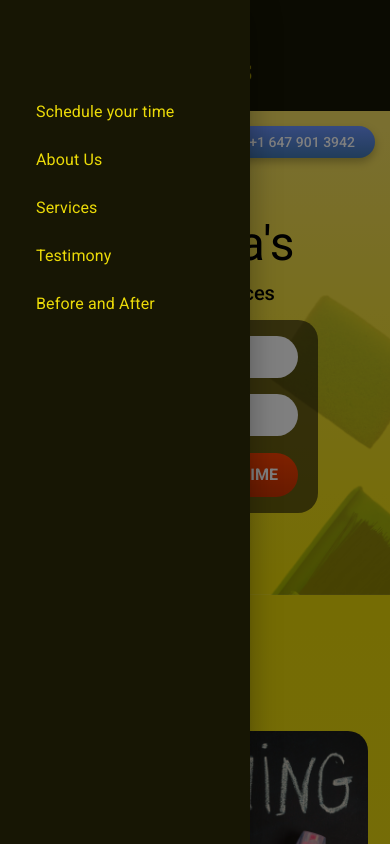
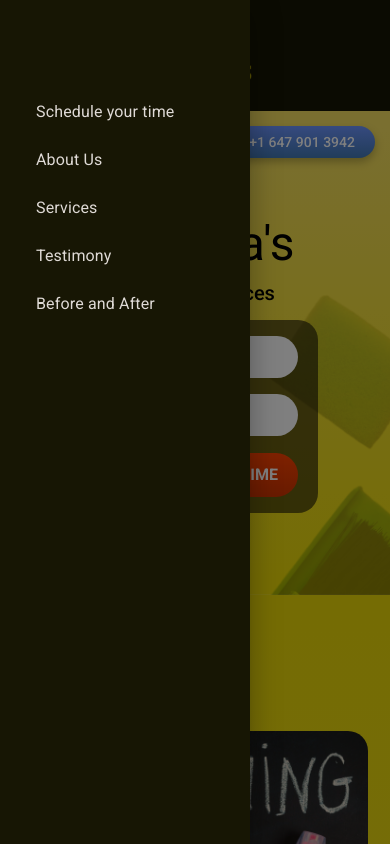
Before and after one commit to chrisporpino/janaina-cleaning-houses, a React (Create React App) app: page / in a window 390 px wide. Both pictures are taken after a click on the button "menu". Shown: the top 844 px of the page. Built offline with nearby package versions, Linux system fonts and the light colour scheme.

Commit message:
menu lateral finalizado, links funcionando

```diff
--- a/src/components/TemporaryDrawer/ListItemComponent.js
+++ b/src/components/TemporaryDrawer/ListItemComponent.js
@@ -1,7 +1,6 @@
 import React from "react";
 import styled from "styled-components";
 
-import List from "@material-ui/core/List";
 import ListItem from "@material-ui/core/ListItem";
 import ListItemText from "@material-ui/core/ListItemText";
 
@@ -11,11 +10,9 @@ const NavbarContainer = styled.nav`
 
 function ListItemComponent(props) {
   <NavbarContainer>
-    {/* <List> */}
     <ListItem button text={props.key}>
       <ListItemText text={props.primary} />
     </ListItem>
-    {/* </List> */}
   </NavbarContainer>;
 }
 
--- a/src/components/TemporaryDrawer/index.js
+++ b/src/components/TemporaryDrawer/index.js
@@ -9,7 +9,7 @@ import ListItemText from "@material-ui/core/ListItemText";
 import IconButton from "@material-ui/core/IconButton";
 import MenuIcon from "@material-ui/icons/Menu";
 import styled from "styled-components";
-import ListItemComponent from "./ListItemComponent";
+import { Clickable } from "../../containers/Header";
 
 const MainContainer = styled.div`
   display: none;
@@ -35,20 +35,8 @@ const useStyles = makeStyles({
   fullList: {
     width: "auto",
     paddingTop: 0,
-
   },
 });
-
-
-const SideMenu = styled.div`
-  width: 100%;
-  height: 100vh;
-  /* background-color: #171604; */
-  color: #EBDA08;
-  padding: 80px 20px 0 20px;
-
-  margin: 0;
-`
 
 export default function TemporaryDrawer() {
   const classes = useStyles();
@@ -67,6 +55,14 @@ export default function TemporaryDrawer() {
     setState({ ...state, [anchor]: open });
   };
 
+  const menuItems = [
+    { text: "Schedule your time", idSection: "#home" },
+    { text: "About Us", idSection: "#about-us" },
+    { text: "Services", idSection: "#services" },
+    { text: "Testimony", idSection: "#testimonials" },
+    { text: "Before and After", idSection: "#portfolio" },
+  ];
+
   const list = (anchor) => (
     <div
       className={clsx(classes.list, {
@@ -77,21 +73,13 @@ export default function TemporaryDrawer() {
       onKeyDown={toggleDrawer(anchor, false)}
     >
       <List>
-        {/* <SideMenu> */}
-          {[
-            "Schedule your time",
-            "About Us",
-            "Services",
-            "Testimony",
-            "Before and After",
-          ].map((text, index) => (
-            <ListItem button key={text}>
-              <ListItemText primary={text} />
-            </ListItem>
-
-            // <ListItemComponent key={text} primary={text} />
-          ))}
-        {/* </SideMenu> */}
+        {menuItems.map((item, index) => (
+          <ListItem button key={index}>
+            <Clickable href={item.idSection}>
+              <ListItemText primary={item.text} />
+            </Clickable>
+          </ListItem>
+        ))}
       </List>
     </div>
   );
--- a/src/containers/AboutUsSection/index.js
+++ b/src/containers/AboutUsSection/index.js
@@ -115,7 +115,7 @@ const Paragraph = styled.p`
 function AboutUsSection() {
   return (
     <>
-      <AboutUs>
+      <AboutUs id="about-us">
         <AboutUsTitle>About Us</AboutUsTitle>
         <Underline></Underline>
         <div>
--- a/src/containers/Header/index.js
+++ b/src/containers/Header/index.js
@@ -38,7 +38,6 @@ const Logo = styled.img`
   }
 `;
 
-// TO DO: criar menu hamburger pro mobile
 const MenuContainer = styled.div`
   display: flex;
   align-items: center;
@@ -50,10 +49,14 @@ const MenuContainer = styled.div`
   }
 `;
 
-const Clickable = styled.a`
+export const Clickable = styled.a`
   color: #dfdad6;
   text-decoration: none;
   margin-right: 70px;
+
+  @media (max-width: 700px) {
+    margin-right: auto;
+  }
 `;
 
 function HeaderSection() {
@@ -61,20 +64,13 @@ function HeaderSection() {
     <>
       <Header>
         <TemporaryDrawer />
-
         <Logo src={logo} alt="logo" />
         <MenuContainer>
-          {/* <Option> */}
-          <Clickable href="#">Home </Clickable>
-          {/* </Option>
-          <Option> */}
-          <Clickable href="#">About Us</Clickable>
-          <Clickable href="#">Services</Clickable>
-          {/* </Option>
-          <Option> */}
-          <Clickable href="#">Testimony</Clickable>
-          <Clickable href="#">Before & After</Clickable>
-          {/* </Option> */}
+          <Clickable href="#home">Home </Clickable>
+          <Clickable href="#about-us">About Us</Clickable>
+          <Clickable href="#services">Services</Clickable>
+          <Clickable href="#testimonials">Testimony</Clickable>
+          <Clickable href="#portfolio">Before & After</Clickable>
         </MenuContainer>
       </Header>
     </>
--- a/src/containers/HomeSection/index.js
+++ b/src/containers/HomeSection/index.js
@@ -56,7 +56,6 @@ const WhatsappButton = styled.div`
     width: 178px;
     height: 32px;
     position: static;
-    /* left: 0; */
     top: 0px;
     align-self: flex-end;
 
@@ -97,7 +96,6 @@ const FormContainer = styled.div`
   justify-content: center;
 
   background-color: rgb(16, 13, 8, 0.6);
-  /* opacity: 0.6; */
 
   padding: 28px;
   border-radius: 20px;
@@ -216,7 +214,7 @@ const IconLocation = styled.img`
 function HomeSection() {
   return (
     <>
-      <SectionHome>
+      <SectionHome id="home">
         <WhatsappButton>
           <Icon src={whatsappIcon}></Icon>
           <p>+1 647 901 3942</p>
--- a/src/containers/PortfolioSection/index.js
+++ b/src/containers/PortfolioSection/index.js
@@ -135,7 +135,7 @@ const ServButton2 = styled.button`
 
 function PortfolioSection() {
   return (
-    <Portfolio>
+    <Portfolio id="portfolio">
       <PortifolioTitle>Before and After</PortifolioTitle>
       <Linha4></Linha4>
 
--- a/src/containers/ServicesSection/index.js
+++ b/src/containers/ServicesSection/index.js
@@ -154,7 +154,7 @@ const ServButton = styled.button`
 
 function ServicesSection() {
   return (
-    <Services>
+    <Services id="services">
       <ServicesTitle>Services</ServicesTitle>
       <Linha2></Linha2>
 
--- a/src/containers/TestimonialsSection/index.js
+++ b/src/containers/TestimonialsSection/index.js
@@ -136,7 +136,7 @@ const TestimonyButton = styled.button`
 
 function TestimonialsSection() {
   return (
-    <Testimonials>
+    <Testimonials id="testimonials">
       <TestimonialsH2>Testimony</TestimonialsH2>
       <Linha3></Linha3>
       <TestimonalsHolder>
```
Also changed, not shown: 1 other file (tests, documents, lock files or other folders).
